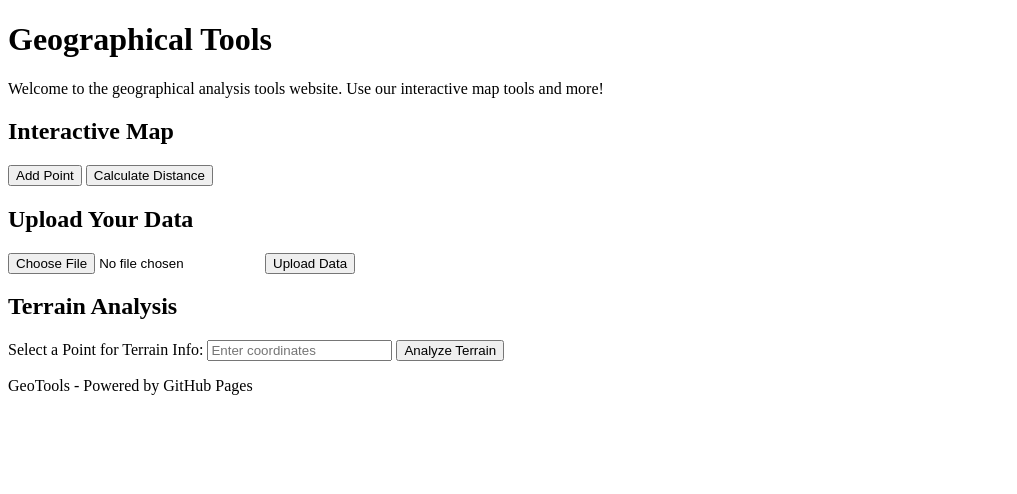
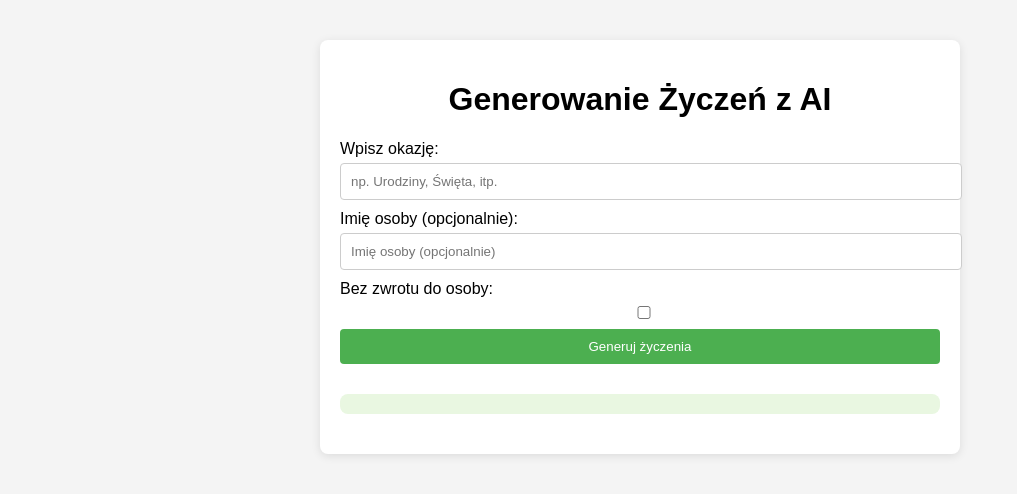
Before and after one commit to Qbaa134/Qweb, a plain HTML site: page index.html in a window 1280 px wide. Shown: the whole page, without its empty margins (0-1017 px from the left). Drawn offline with Linux system fonts and the light colour scheme.

Commit message:
index.html

```diff
--- a/index.html
+++ b/index.html
@@ -1,41 +1,121 @@
 <!DOCTYPE html>
-<html lang="en">
+<html lang="pl">
 <head>
-    <meta charset="UTF-8">
-    <meta name="viewport" content="width=device-width, initial-scale=1.0">
-    <title>Geographical Tools</title>
-    <link rel="stylesheet" href="style.css">
+  <meta charset="UTF-8">
+  <meta name="viewport" content="width=device-width, initial-scale=1.0">
+  <title>Generowanie Życzeń z AI</title>
+  <style>
+    body {
+      font-family: Arial, sans-serif;
+      margin: 20px;
+      padding: 20px;
+      background-color: #f4f4f4;
+    }
+    .container {
+      background-color: white;
+      padding: 20px;
+      border-radius: 8px;
+      box-shadow: 0 2px 10px rgba(0, 0, 0, 0.1);
+      max-width: 600px;
+      margin: 0 auto;
+    }
+    h1 {
+      text-align: center;
+    }
+    label {
+      display: block;
+      margin-bottom: 5px;
+    }
+    input, textarea, button {
+      width: 100%;
+      padding: 10px;
+      margin-bottom: 10px;
+      border: 1px solid #ccc;
+      border-radius: 4px;
+    }
+    button {
+      cursor: pointer;
+      background-color: #4CAF50;
+      color: white;
+      border: none;
+    }
+    button:hover {
+      background-color: #45a049;
+    }
+    .wish-text {
+      margin: 20px 0;
+      font-size: 1.2em;
+      text-align: center;
+      padding: 10px;
+      background-color: #e9f7e1;
+      border-radius: 8px;
+    }
+  </style>
 </head>
 <body>
-    <header>
-        <h1>Geographical Tools</h1>
-        <p>Welcome to the geographical analysis tools website. Use our interactive map tools and more!</p>
-    </header>
+  <div class="container">
+    <h1>Generowanie Życzeń z AI</h1>
 
-    <section id="map-container">
-        <h2>Interactive Map</h2>
-        <div id="map"></div>
-        <button id="addPointBtn">Add Point</button>
-        <button id="calculateDistanceBtn">Calculate Distance</button>
-    </section>
+    <label for="occasion">Wpisz okazję:</label>
+    <input type="text" id="occasion" placeholder="np. Urodziny, Święta, itp.">
 
-    <section id="upload-container">
-        <h2>Upload Your Data</h2>
-        <input type="file" id="uploadFile" accept=".kml,.gpx" />
-        <button id="uploadBtn">Upload Data</button>
-    </section>
+    <label for="name">Imię osoby (opcjonalnie):</label>
+    <input type="text" id="name" placeholder="Imię osoby (opcjonalnie)">
 
-    <section id="analysis-container">
-        <h2>Terrain Analysis</h2>
-        <label for="terrainPoint">Select a Point for Terrain Info:</label>
-        <input type="text" id="terrainPoint" placeholder="Enter coordinates" />
-        <button id="analyzeTerrainBtn">Analyze Terrain</button>
-    </section>
+    <label for="no-name">Bez zwrotu do osoby:</label>
+    <input type="checkbox" id="no-name">
 
-    <footer>
-        <p>GeoTools - Powered by GitHub Pages</p>
-    </footer>
+    <button onclick="generateWish()">Generuj życzenia</button>
 
-    <script src="script.js"></script>
+    <div id="wish" class="wish-text"></div>
+
+    <button id="copyBtn" style="display:none;" onclick="copyWish()">Kopiuj życzenia</button>
+  </div>
+
+  <script>
+    // Funkcja generująca życzenia przez AI
+    function generateWish() {
+      const occasion = document.getElementById('occasion').value;
+      const name = document.getElementById('name').value;
+      const noName = document.getElementById('no-name').checked;
+
+      if (!occasion) {
+        alert('Proszę wpisać okazję!');
+        return;
+      }
+
+      // Generowanie życzeń przez AI na podstawie okazji
+      let wishText = generateAIWish(occasion);
+
+      // Dodanie imienia, jeśli jest wprowadzono
+      if (name && !noName) {
+        wishText = `Drogi/a ${name}, ${wishText}`;
+      }
+
+      document.getElementById('wish').innerText = wishText;
+      document.getElementById('copyBtn').style.display = 'inline-block';
+    }
+
+    // Funkcja generująca życzenia przez AI na podstawie okazji
+    function generateAIWish(occasion) {
+      // Przykładowe szablony życzeń, które generują życzenia na podstawie okazji
+      const wishTemplates = [
+        `Z okazji ${occasion}, życzę Ci wszystkiego najlepszego, pełnego radości i spełnienia marzeń!`,
+        `Niech ${occasion} będzie dla Ciebie wyjątkowym dniem pełnym niezapomnianych chwil.`,
+        `Z okazji ${occasion} życzę Ci niezliczonych powodów do uśmiechu i zdrowia na każdy dzień!`,
+        `Życzę Ci wspaniałych chwil z okazji ${occasion}, pełnych miłości, pokoju i radości!`
+      ];
+
+      return wishTemplates[Math.floor(Math.random() * wishTemplates.length)];
+    }
+
+    // Funkcja do kopiowania życzeń
+    function copyWish() {
+      const wishText = document.getElementById('wish').innerText;
+      navigator.clipboard.writeText(wishText).then(() => {
+        alert('Życzenia skopiowane!');
+      });
+    }
+  </script>
 </body>
-</html>
+    </html>
```
